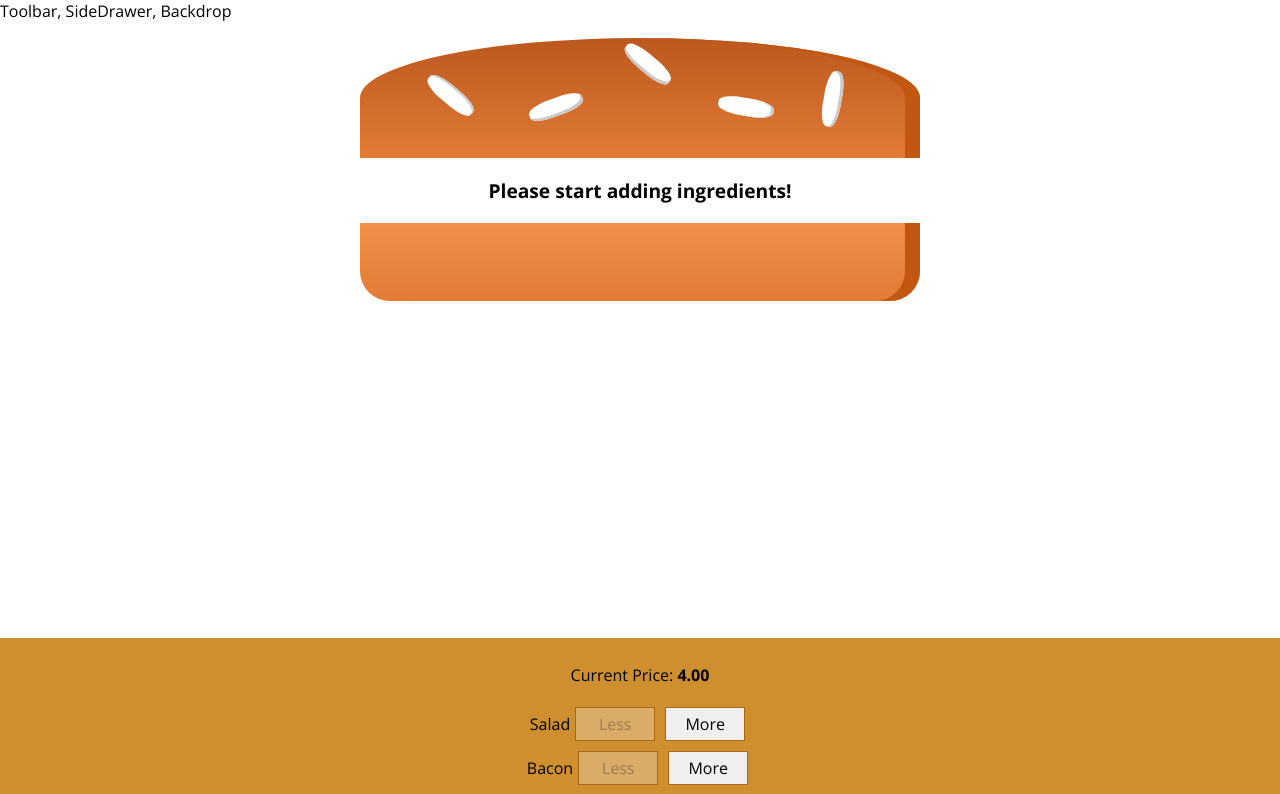
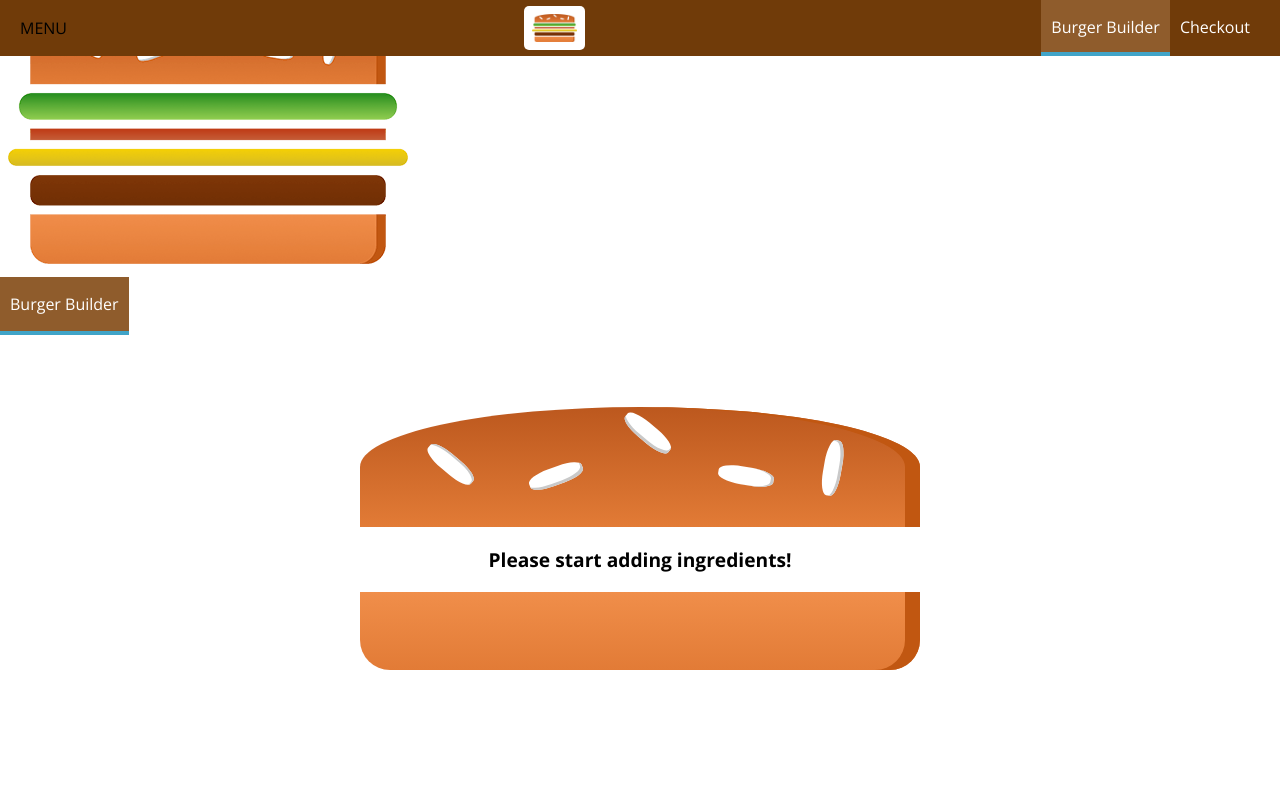
Before and after one commit to ccmarcos/Burger_app_react, a React app: page / in a window 1280 px wide. Shown: the top 794 px of the page. Built offline with nearby package versions, Linux system fonts and the light colour scheme.

Commit message:
burger menu

```diff
--- a/src/components/Burger/OrderSummary/OrderSummary.js
+++ b/src/components/Burger/OrderSummary/OrderSummary.js
@@ -1,6 +1,7 @@
 import React from 'react';
 
 import Aux from '../../../hoc/Aux';
+import Button from '../../UI/Button/Button';
 
 const orderSummary = (props) => {
 	const ingredientSummary = Object.keys(props.ingredients)
@@ -19,9 +20,10 @@ const orderSummary = (props) => {
 			<ul>
 				{ingredientSummary}
 			</ul>
+			<p><strong>Total Price: {props.price.toFixed(2)}</strong></p>
 			<p>Continue to Checkout?</p>
-			<button>CANCEL</button>
-			<button>CONTINUE</button>
+			<Button btnType="Danger" clicked={props.purchaseCancelled}>CANCEL</Button>
+			<Button btnType="Success" clicked={props.purchaseContinued}>CONTINUE</Button>
 		</Aux>
 	);
 }
--- a/src/components/Layout/Layout.js
+++ b/src/components/Layout/Layout.js
@@ -1,10 +1,13 @@
 import React from 'react';
 
 import Aux from '../../hoc/Aux';
+import Toolbar from '../Navigation/Toolbar/Toolbar';
+import SideDrawer from '../Navigation/SideDrawer/SideDrawer';
 
 const layout = ( props ) => (
 	<Aux>
-		<div>Toolbar, SideDrawer, Backdrop</div>
+		<Toolbar />
+		<SideDrawer />
 		<main className="content">
 			{props.children}
 		</main>
--- /dev/null
+++ b/src/components/Logo/Logo.js
@@ -0,0 +1,10 @@
+import React from 'react';
+import burgerLogo from '../../assets/images/burger-logo.png';
+
+const logo = (props) => (
+	<div className="Logo">
+		<img src={burgerLogo} alt="MyBurger"/>
+	</div>
+);
+
+export default logo;
--- /dev/null
+++ b/src/components/Navigation/NavigationItems/NavigationItem/NavigationItem.js
@@ -0,0 +1,10 @@
+import React from 'react';
+
+const navigationItem = (props) => (
+		<li className="NavigationItem">
+			<a href={props.link}
+			className={props.active ? "active" : null}>{props.children}</a>
+		</li>
+);
+
+export default navigationItem;
--- /dev/null
+++ b/src/components/Navigation/NavigationItems/NavigationItems.js
@@ -0,0 +1,11 @@
+import React from 'react';
+import NavigationItem from './NavigationItem/NavigationItem';
+
+const navigationItems = () => (
+	<ul className="NavigationItems">
+		<NavigationItem link="/" active={true}>Burger Builder</NavigationItem>
+		<NavigationItem link="/">Checkout</NavigationItem>
+	</ul>
+);
+
+export default navigationItems;
--- /dev/null
+++ b/src/components/Navigation/SideDrawer/SideDrawer.js
@@ -0,0 +1,17 @@
+import React from 'react';
+import Logo from '../../Logo/Logo';
+import NavigationItems from '../NavigationItems/NavigationItems';
+
+const sideDrawer = (props) => {
+	//..
+	return(
+		<div className="sideDrawer">
+			<Logo />
+			<nav>
+				<NavigationItems />
+			</nav>
+		</div>
+	);
+}
+
+export default sideDrawer;
--- /dev/null
+++ b/src/components/Navigation/Toolbar/Toolbar.js
@@ -0,0 +1,15 @@
+import React from 'react';
+import Logo from '../../Logo/Logo';
+import NavigationItems from '../NavigationItems/NavigationItems';
+
+const toolbar = (props) => (
+	<header className="Toolbar">
+		<div>MENU</div>
+		<Logo />
+		<nav>
+			<NavigationItems />
+		</nav>
+	</header>
+);
+
+export default toolbar;
--- /dev/null
+++ b/src/components/UI/Button/Button.css
@@ -0,0 +1,24 @@
+.Button {
+    background-color: transparent;
+    border: none;
+    color: white;
+    outline: none;
+    cursor: pointer;
+    font: inherit;
+    padding: 10px;
+    margin: 10px;
+    font-weight: bold;
+}
+
+.Button:first-of-type {
+    margin-left: 0;
+    padding-left: 0;
+}
+
+.Success {
+    color: #5C9210;
+}
+
+.Danger {
+    color: #944317;
+}
--- a/src/components/UI/Button/Button.js
+++ b/src/components/UI/Button/Button.js
@@ -1,7 +1,10 @@
 import React from 'react';
 
+
 const button = (props) => (
-	<button onClick={props.clicked}>{props.children}</button>
+	<button
+		className={["Button", props.btnType].join(' ')}
+		onClick={props.clicked}>{props.children}</button>
 );
 
 export default button;
--- a/src/containers/BurgerBuilder/BurgerBuilder.js
+++ b/src/containers/BurgerBuilder/BurgerBuilder.js
@@ -70,8 +70,13 @@ class BurgerBuilder extends Component {
 	purchaseHandler = () => {
 		this.setState({purchasing: true});
 	}
+
 	purchaseCancelHandler = () => {
 		this.setState({purchasing: false});
+	}
+
+	purchaseContinueHandler = () => {
+		alert('You continue!');
 	}
 
 	render(){
@@ -86,7 +91,11 @@ class BurgerBuilder extends Component {
 		return(
 			<Aux>
 				<Modal show={this.state.purchasing} modalClosed={this.purchaseCancelHandler}>
-					<OrderSummary ingredients={this.state.ingredients}/>
+					<OrderSummary
+					ingredients={this.state.ingredients}
+					price={this.state.totalPrice}
+					purchaseCancelled={this.purchaseCancelHandler}
+					purchaseContinued={this.purchaseContinueHandler} />
 				</Modal>
 				<Burger ingredients={this.state.ingredients} />
 				<BuildControls
--- a/src/index.css
+++ b/src/index.css
@@ -5,7 +5,7 @@ body {
 }
 
 .content {
-	padding-top: 2px;
+	margin-top: 72px;
 }
 
 .BreadBottom {
@@ -236,12 +236,109 @@ body {
 .Danger {
     color: #944317;
 }
+
+.Toolbar {
+    height: 56px;
+    width: 100%;
+    position: fixed;
+    top: 0;
+    left: 0;
+    background-color: #703B09;
+    display: flex;
+    justify-content: space-between;
+    align-items: center;
+    padding: 0 20px;
+    box-sizing: border-box;
+    z-index: 90;
+}
+
+.Toolbar nav {
+    height: 100%;
+}
+
+.Logo {
+    background-color: white;
+    padding: 8px;
+    height: 80%;
+    box-sizing: border-box;
+    border-radius: 5px;
+}
+
+.Logo img {
+    height: 100%;
+}
+
+.NavigationItems {
+    margin: 0;
+    padding: 0;
+    list-style: none;
+    display: flex;
+    align-items: center;
+    height: 100%;
+}
+
+.NavigationItem {
+    margin: 0;
+    box-sizing: border-box;
+    display: flex;
+    height: 100%;
+    align-items: center;
+}
+
+.NavigationItem a {
+    color: white;
+    text-decoration: none;
+    height: 100%;
+    padding: 16px 10px;
+    border-bottom: 4px solid transparent;
+    box-sizing: border-box;
+    display: block;
+}
+
+
+.NavigationItem a:hover,
+.NavigationItem a:active,
+.NavigationItem a.active {
+    background-color: #8F5C2C;
+    border-bottom: 4px solid #40A4C8;
+    color: white;
+}
+
+.SideDrawer {
+    position: fixed;
+    width: 280px;
+    max-width: 70%;
+    height: 100%;
+    left: 0;
+    top: 0;
+    z-index: 200;
+    background-color: white;
+    padding: 32px 16px;
+    box-sizing: border-box;
+    transition: transform 0.3s ease-out;
+}
+
+@media (min-width: 500px) {
+    .SideDrawer {
+        display: none;
+    }
+}
+
+.Open {
+    transform: translateX(0);
+}
+
+.Close {
+    transform: translateX(-100%);
+}
+
 @media (min-width: 600px) {
     .Modal {
         width: 500px;
         left: calc(50% - 250px);
     }
 }
+
 @keyframes enable {
     0% {
         transform: scale(1);
```
Also changed, not shown: src/assets/images/burger-logo.png (added).
